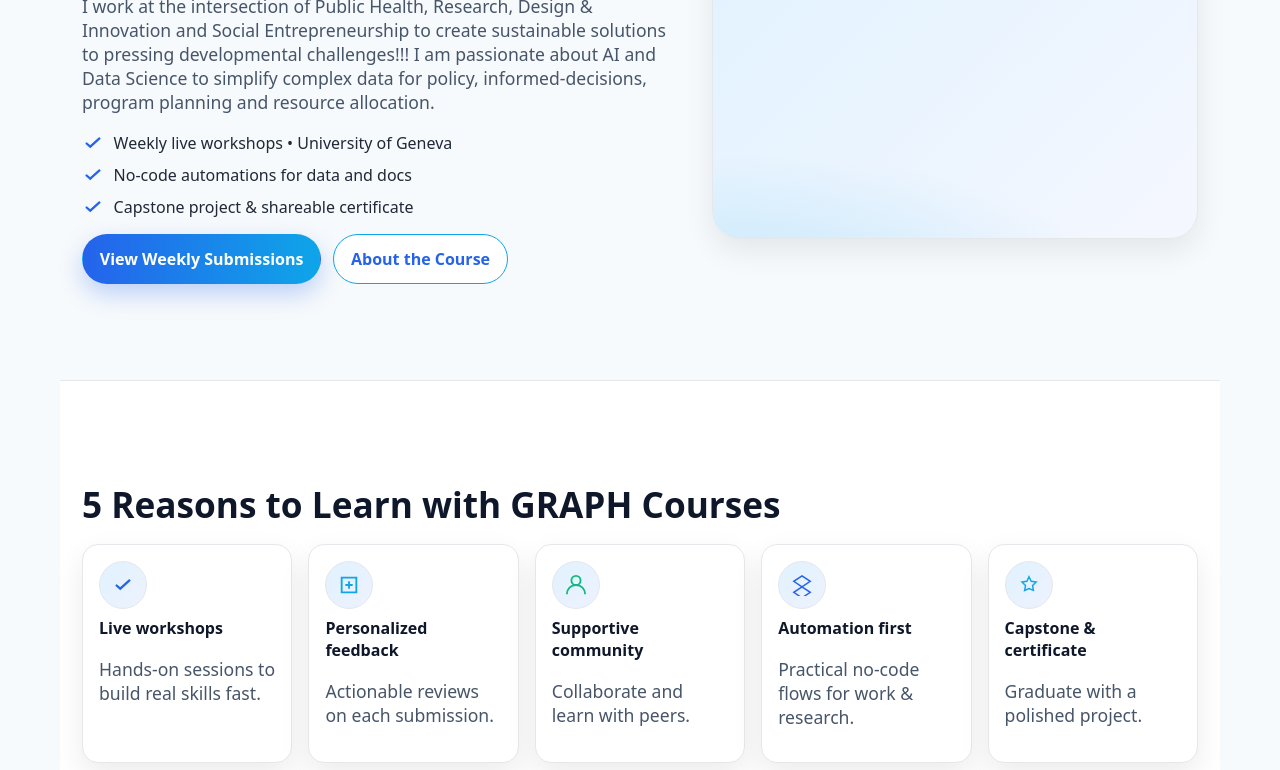
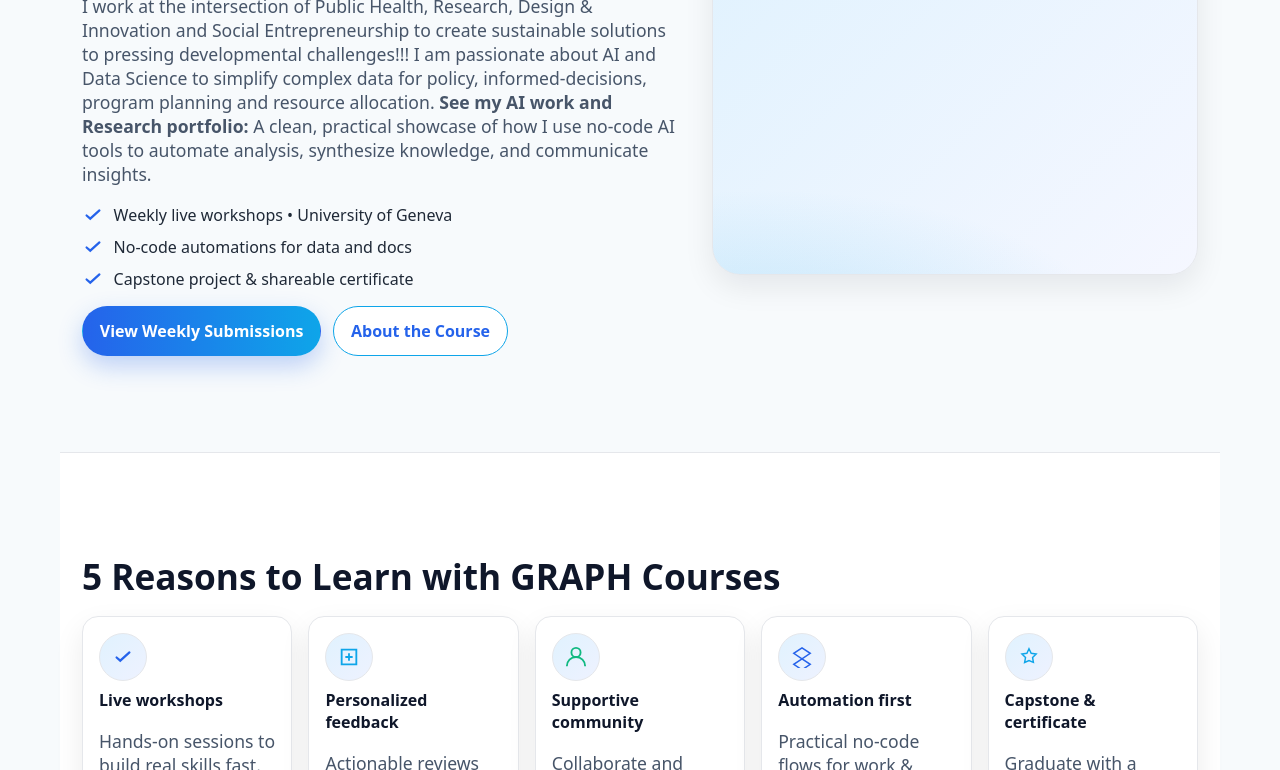
Before and after one commit to gbadegesinalawode/graph-ai-portfolio, a plain HTML site: page index.html in a window 1280 px wide. Shown: the part 330-1100 px from the top of the page. Drawn offline with Linux system fonts and the light colour scheme.

Commit message:
Update index.html

```diff
--- a/index.html
+++ b/index.html
@@ -111,7 +111,7 @@
       <div>
         <span class="badge">Generative AI Portfolio</span>
         <h1>Hi. I'm Gbadegesin Alawode, MPH, B.TECH</h1>
-        <p class="lead">I work at the intersection of Public Health, Research, Design &amp; Innovation and Social Entrepreneurship to create sustainable solutions to pressing developmental challenges!!! I am passionate about AI and Data Science to simplify complex data for policy, informed-decisions, program planning and resource allocation.</p>
+        <p class="lead">I work at the intersection of Public Health, Research, Design &amp; Innovation and Social Entrepreneurship to create sustainable solutions to pressing developmental challenges!!! I am passionate about AI and Data Science to simplify complex data for policy, informed-decisions, program planning and resource allocation. <b>See my AI work and Research portfolio:</b> A clean, practical showcase of how I use no‑code AI tools to automate analysis, synthesize knowledge, and communicate insights.</p>
         <div class="list">
           <div class="row">
             <svg viewBox="0 0 24 24" width="22" height="22"><path d="M5 12.5l4 3.5L19 7" fill="none" stroke="var(--accent)" stroke-width="2.4" stroke-linecap="round"/></svg>
```
